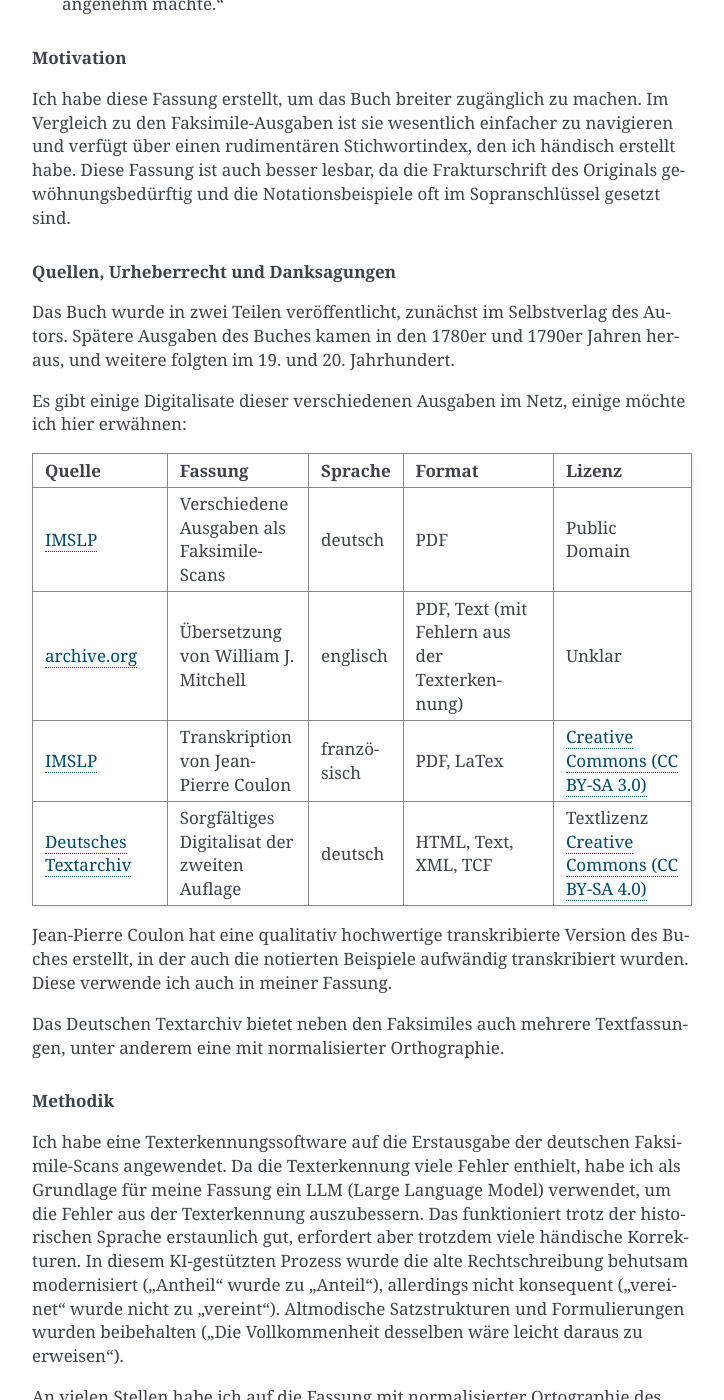
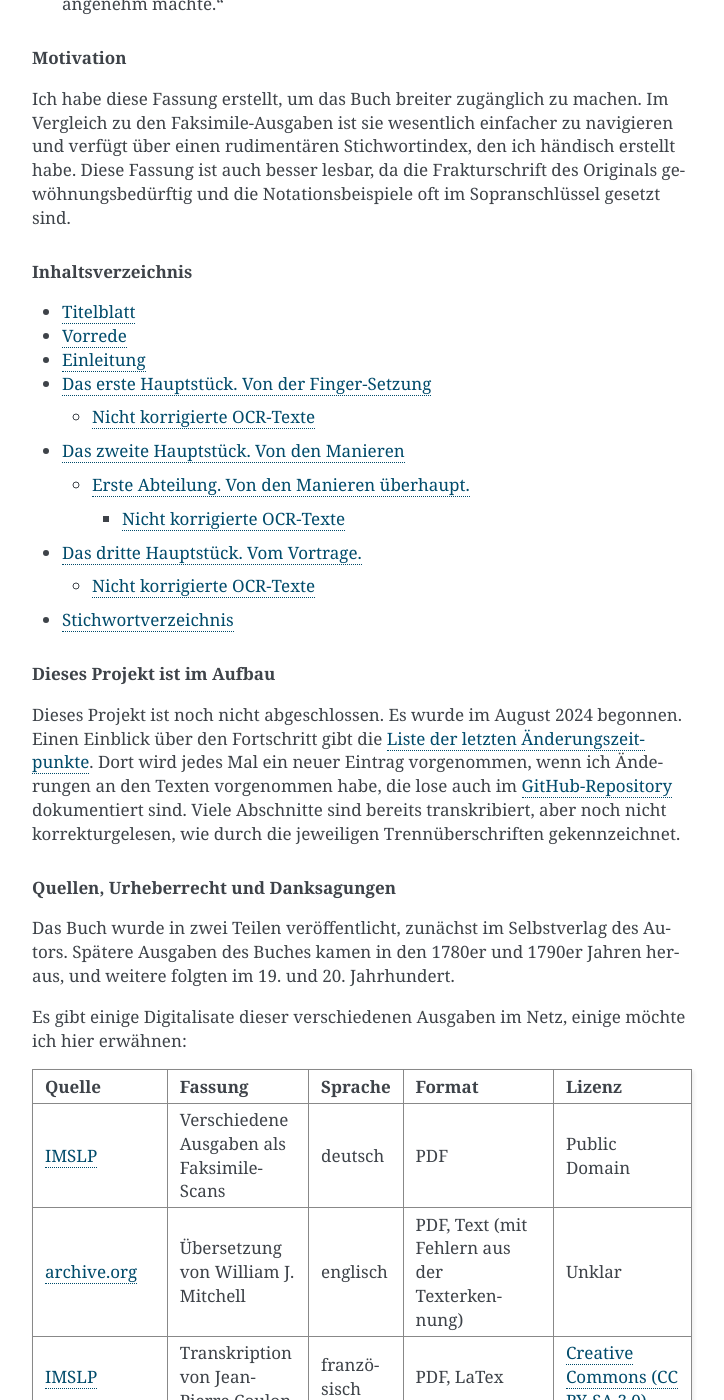
Before and after one commit to carlwitt/CPE-Bach-Clavier, a Sphinx documentation site: the page built from docs/source/index.rst, in a window 1280 px wide and 1400 px high, scrolled down 801 px. Shown: the whole window, without its empty margins (388-1112 px from the left). Built offline with Sphinx 7.4.7, drawn with Linux system fonts in a browser that asks for light colours; some of the changed text lies outside the part shown.

Commit message:
Stichwortverzeichnis und verbesserte Hauptseite

```diff
--- /dev/null
+++ b/docs/source/genindex.rst
@@ -0,0 +1,2 @@
+Index
+=====
--- a/docs/source/index.rst
+++ b/docs/source/index.rst
@@ -32,6 +32,24 @@ Form und Satz des Buches sind für moderne Leser:innen eher ungewohnt und gleich
 Ich habe diese Fassung erstellt, um das Buch breiter zugänglich zu machen.
 Im Vergleich zu den Faksimile-Ausgaben ist sie wesentlich einfacher zu navigieren und verfügt über einen rudimentären Stichwortindex, den ich händisch erstellt habe.
 Diese Fassung ist auch besser lesbar, da die Frakturschrift des Originals gewöhnungsbedürftig und die Notationsbeispiele oft im Sopranschlüssel gesetzt sind.
+
+.. Rubric:: Inhaltsverzeichnis
+
+.. toctree::
+    :maxdepth: 8
+
+    part1/00_Titelblatt
+    part1/01_Vorrede
+    part1/02_Einleitung
+    part1/03_Fingersetzung
+    part1/04_Manieren
+    part1/05_Vortrag
+    genindex
+
+.. Rubric:: Dieses Projekt ist im Aufbau
+
+Dieses Projekt ist noch nicht abgeschlossen. Es wurde im August 2024 begonnen. Einen Einblick über den Fortschritt gibt die `Liste der letzten Änderungszeitpunkte <https://readthedocs.org/projects/cpe-bach-versuch-uber-die-wahre-art-das-clavier-zu-spielen/builds/>`_. Dort wird jedes Mal ein neuer Eintrag vorgenommen, wenn ich Änderungen an den Texten vorgenommen habe, die lose auch im `GitHub-Repository <https://github.com/carlwitt/CPE-Bach-Clavier/commits/main/>`_ dokumentiert sind.
+Viele Abschnitte sind bereits transkribiert, aber noch nicht korrekturgelesen, wie durch die jeweiligen Trennüberschriften gekennzeichnet.
 
 .. _quellenangaben-und-danksagung:
 
```
Also changed, not shown: other parts of docs/source/index.rst (+2 -11 lines), docs/source/part1/aggregate.rst (deleted, +0 -8 lines).
